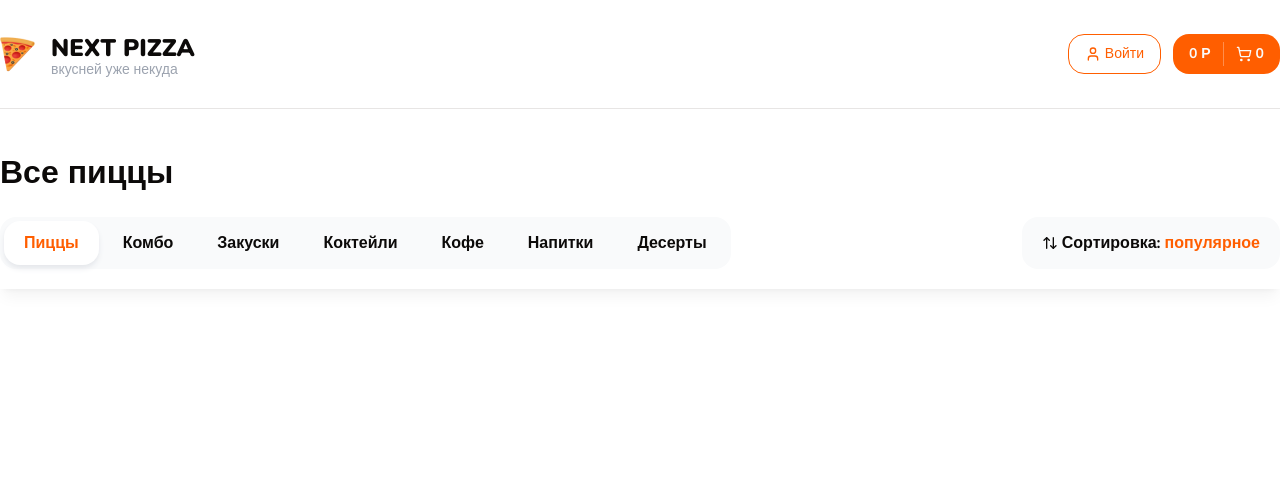
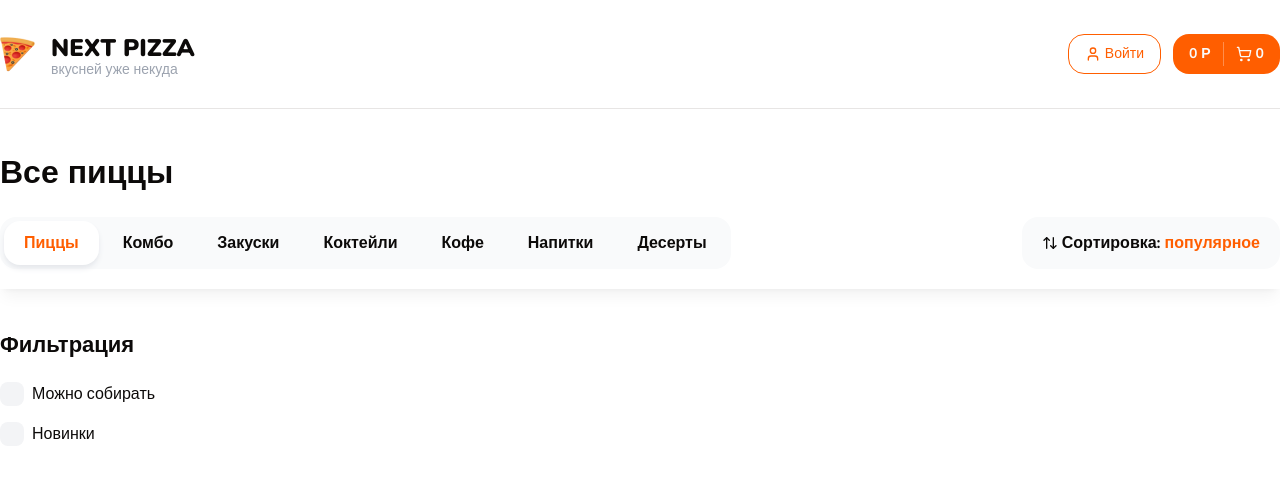
Before and after one commit to prog420/next-pizza, a Next.js app: page / in a window 1280 px wide. Shown: the top 478 px of the page. Built offline with nearby package versions, Linux system fonts and the light colour scheme.

Commit message:
Add filter checkboxes

```diff
--- a/app/page.tsx
+++ b/app/page.tsx
@@ -1,5 +1,6 @@
 import { Container } from "@/components/shared";
 import { Categories } from "@/components/shared/categories";
+import { Filters } from "@/components/shared/filters";
 import { SortPopup } from "@/components/shared/sort-popup";
 import { Title } from "@/components/shared/title";
 import { TopBar } from "@/components/shared/top-bar";
@@ -11,5 +12,19 @@ export default function Home() {
       <Title text="Все пиццы" size="lg" className="font-extrabold" />
     </Container>
     <TopBar />
+
+    <Container className="mt-10 pb-14">
+      {/** Filters */}
+      <div className="flex gap-[60px]">
+        <Filters />
+      </div>
+      {/** Items list */}
+      <div className="flex-1">
+        <div className="fkex flex-col gap-16">
+          {/* <ProductsGroupList title="Пиццы" items={{1, 2, 3, 4, 5}} />
+          <ProductsGroupList title="Комбо" items={{1, 2, 3, 4, 5}} /> */}
+        </div>
+      </div>
+    </Container>
   </>;
 }
--- /dev/null
+++ b/components/shared/filter-checkbox.tsx
@@ -0,0 +1,38 @@
+import React from "react";
+import { Checkbox } from "../ui";
+
+export interface FilterCheckboxProps {
+    text: string;
+    value: string;
+    endAdornment?: React.ReactNode;
+    onCheckedChange?: (checked: boolean) => void;
+    checked?: boolean;
+    name?: string;
+}
+
+export const FilterCheckbox: React.FC<FilterCheckboxProps> = ({
+    text,
+    value,
+    endAdornment,
+    onCheckedChange,
+    checked,
+    name
+}) => {
+    return (
+        <div className="flex items-center space-x-2">
+            <Checkbox
+                onCheckedChange={onCheckedChange}
+                checked={checked}
+                value={value}
+                className="rounded-[8px] w-6 h-6"
+                id={`checkbox-${String(name)}-${String(value)}`}
+            />
+            <label
+                htmlFor={`checkbox-${String(name)}-${String(value)}`}
+                className="leading-none cursor-pointer flex-1">
+                {text}
+            </label>
+            {endAdornment}
+        </div>
+    )
+}
--- /dev/null
+++ b/components/shared/filters.tsx
@@ -0,0 +1,20 @@
+import React from "react";
+import { Title } from "./title";
+import { FilterCheckbox } from "./filter-checkbox";
+
+interface Props {
+    className?: string;
+}
+
+export const Filters: React.FC<Props> = ({ className }) => {
+    return (
+        <div className={className}>
+            <Title text="Фильтрация" size="sm" className="mb-5 font-bold" />
+
+            <div className="flex flex-col gap-4">
+                <FilterCheckbox text="Можно собирать" value="1" />
+                <FilterCheckbox text="Новинки" value="2" />
+            </div>
+        </div>
+    )
+}
--- a/components/shared/index.ts
+++ b/components/shared/index.ts
@@ -4,3 +4,5 @@ export { Title } from "./title";
 export { Categories } from "./categories";
 import { SortPopup } from "./sort-popup";
 import { TopBar } from "./top-bar";
+import { FilterCheckbox } from "./filter-checkbox";
+import { Filters } from "./filters";
--- a/components/ui/checkbox.tsx
+++ b/components/ui/checkbox.tsx
@@ -13,18 +13,15 @@ const Checkbox = React.forwardRef<
   <CheckboxPrimitive.Root
     ref={ref}
     className={cn(
-      "peer h-4 w-4 shrink-0 rounded-sm border border-primary ring-offset-background focus-visible:outline-none focus-visible:ring-2 focus-visible:ring-ring focus-visible:ring-offset-2 disabled:cursor-not-allowed disabled:opacity-50 data-[state=checked]:bg-primary data-[state=checked]:text-primary-foreground",
-      className
+      'peer h-4 w-4 shrink-0 bg-gray-100 ring-offset-background focus-visible:outline-none focus-visible:ring-2 focus-visible:ring-ring focus-visible:ring-offset-2 disabled:cursor-not-allowed disabled:opacity-50 data-[state=checked]:bg-primary data-[state=checked]:text-primary-foreground',
+      className,
     )}
-    {...props}
-  >
-    <CheckboxPrimitive.Indicator
-      className={cn("flex items-center justify-center text-current")}
-    >
-      <Check className="h-4 w-4" />
+    {...props}>
+    <CheckboxPrimitive.Indicator className={cn('flex items-center justify-center text-current')}>
+      <Check className="h-4 w-4" strokeWidth={3} />
     </CheckboxPrimitive.Indicator>
   </CheckboxPrimitive.Root>
-))
-Checkbox.displayName = CheckboxPrimitive.Root.displayName
+));
+Checkbox.displayName = CheckboxPrimitive.Root.displayName;
 
-export { Checkbox }
+export { Checkbox };
```
